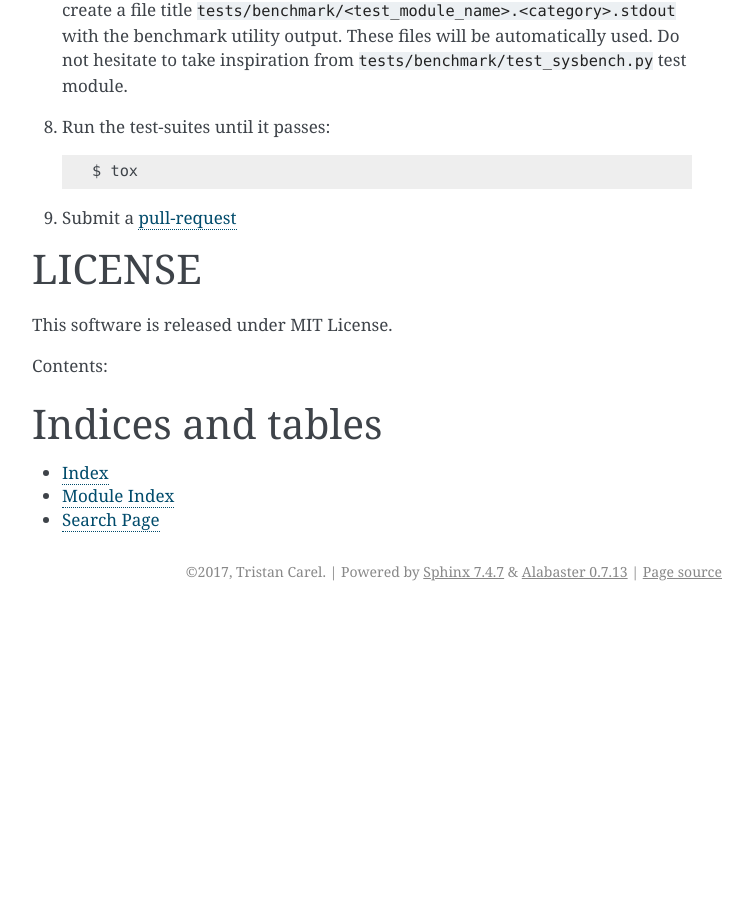
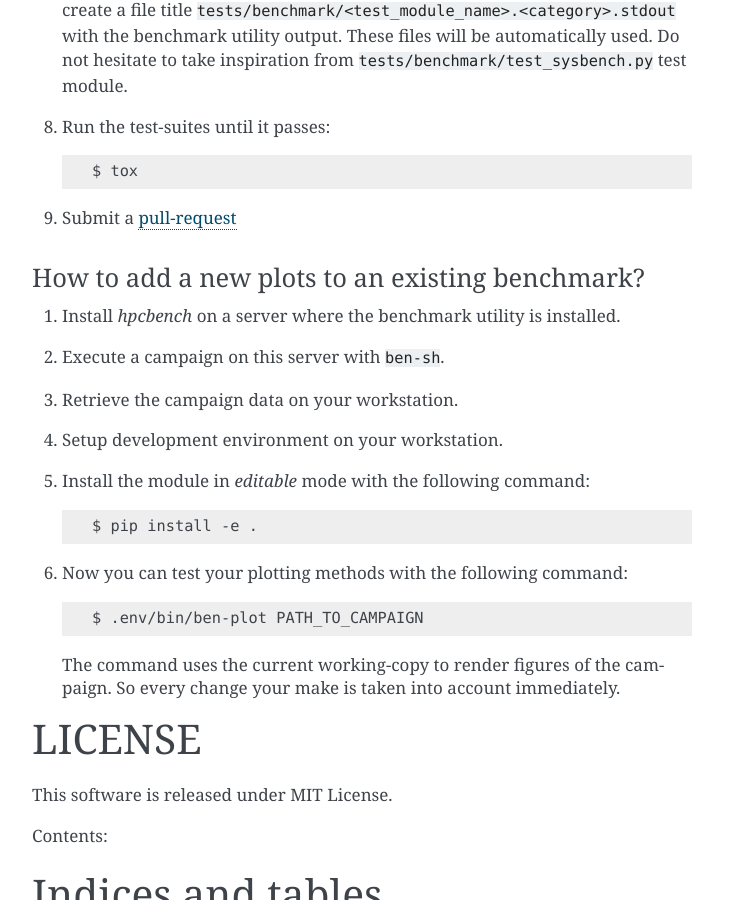
Before and after one commit to BlueBrain/hpcbench, a Sphinx documentation site: the page built from docs/index.rst, in a window 1280 px wide and 900 px high, scrolled down 5404 px. Shown: the whole window, without its empty margins (388-1140 px from the left). Built offline with Sphinx 7.4.7, drawn with Linux system fonts in a browser that asks for light colours; before the commit the page ends 6015 px from its top, so only the background shows below that; some of the changed text lies outside the part shown.

Commit message:
Document how to develop new plotting methods

```diff
--- a/docs/index.rst
+++ b/docs/index.rst
@@ -253,6 +253,24 @@ How to integrate a new benchmark utility?
 
 9. Submit a `pull-request <https://github.com/tristan0x/hpcbench>`_
 
+How to add a new plots to an existing benchmark?
+~~~~~~~~~~~~~~~~~~~~~~~~~~~~~~~~~~~~~~~~~~~~~~~
+
+1. Install `hpcbench` on a server where the benchmark utility is installed.
+2. Execute a campaign on this server with ``ben-sh``.
+3. Retrieve the campaign data on your workstation.
+4. Setup development environment on your workstation.
+5. Install the module in `editable` mode with the following command::
+
+   $ pip install -e .
+
+6. Now you can test your plotting methods with the following command::
+
+   $ .env/bin/ben-plot PATH_TO_CAMPAIGN
+
+   The command uses the current working-copy to render figures of the campaign.
+   So every change your make is taken into account immediately.
+
 LICENSE
 =======
 
```
